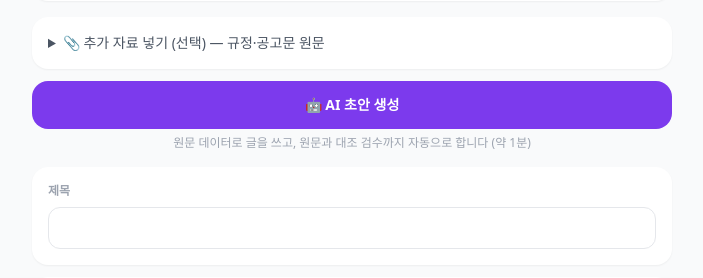
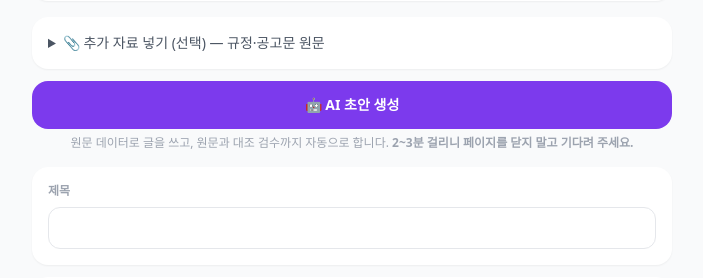
Before and after one commit to saingkang38/bokjisosik, a FastAPI app: template templates/draft.html in a window 1280 px wide. Shown: the part 152-430 px from the top of the page, without its empty margins (288-991 px from the left). Run offline with FastAPI, Linux system fonts and the light colour scheme; the template is opened without the code that fills it, so the values that code supplies are empty; some libraries are stand-ins or nearby versions.

Commit message:
fix: AI 생성 안내 문구를 실제 소요시간(2~3분)에 맞게 수정
Co-Authored-By: Claude Fable 5 <noreply@anthropic.com>

```diff
--- a/templates/draft.html
+++ b/templates/draft.html
@@ -79,7 +79,7 @@
         class="w-full py-3.5 bg-violet-600 text-white rounded-2xl font-bold text-sm hover:bg-violet-700">
         🤖 {% if draft.rewritten_content %}AI 초안 다시 생성{% else %}AI 초안 생성{% endif %}
       </button>
-      <p class="text-xs text-gray-400 text-center mt-1.5">원문 데이터로 글을 쓰고, 원문과 대조 검수까지 자동으로 합니다 (약 1분)</p>
+      <p class="text-xs text-gray-400 text-center mt-1.5">원문 데이터로 글을 쓰고, 원문과 대조 검수까지 자동으로 합니다. <b>2~3분 걸리니 페이지를 닫지 말고 기다려 주세요.</b></p>
     </form>
 
     <!-- 자동 검수 결과 -->
```
Also changed, not shown: 1 other file.
